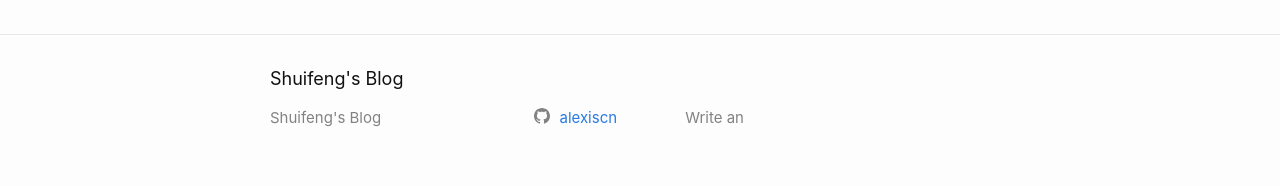
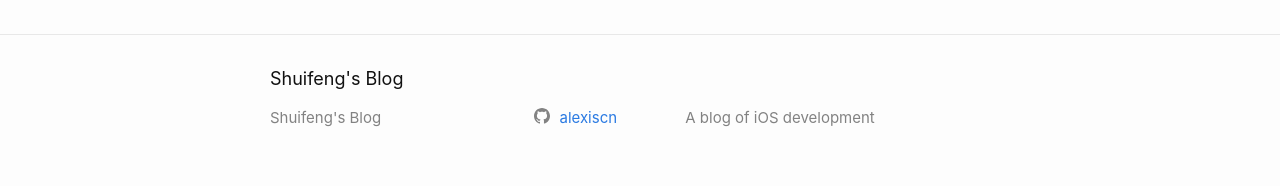
Before and after one commit to alexiscn/alexiscn.github.io, a Jekyll site: the page built from index.md, in a window 1280 px wide. Shown: the part 2164-2350 px from the top of the page. Built offline with Jekyll 4.4.1, drawn with Linux system fonts in a browser that asks for light colours.

```diff
--- a/_config.yml
+++ b/_config.yml
@@ -16,7 +16,7 @@
 title: Shuifeng's Blog
 email:
 description: >- # this means to ignore newlines until "baseurl:"
-  Write an
+  A blog of iOS development
 baseurl: "" # the subpath of your site, e.g. /blog
 url: "" # the base hostname & protocol for your site, e.g. http://example.com
 twitter_username:
@@ -27,6 +27,9 @@
 theme: minima
 plugins:
   - jekyll-feed
+
+disqus:
+    shortname: alexiscn
 
 # Exclude from processing.
 # The following items will not be processed, by default. Create a custom list
```
